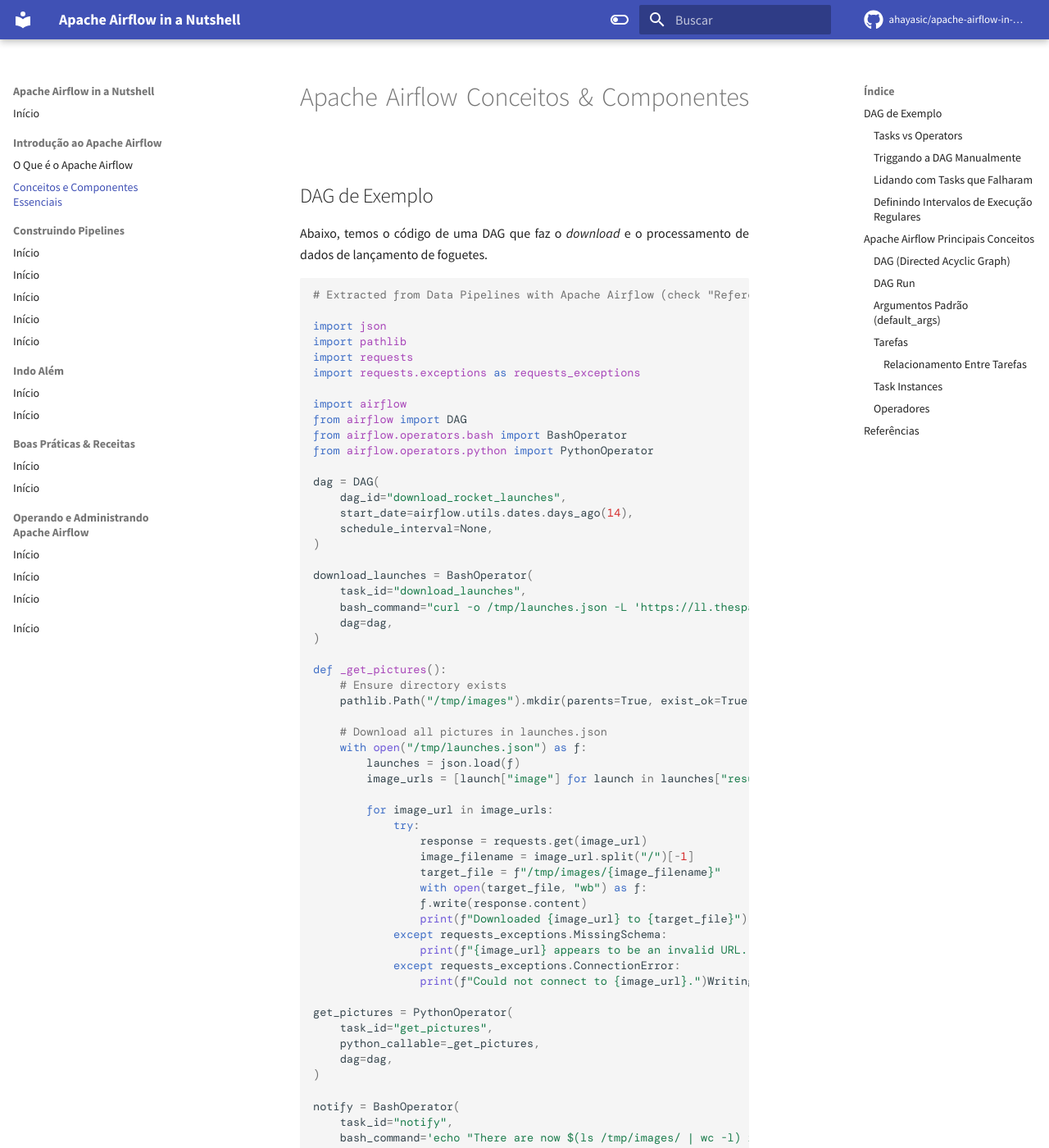
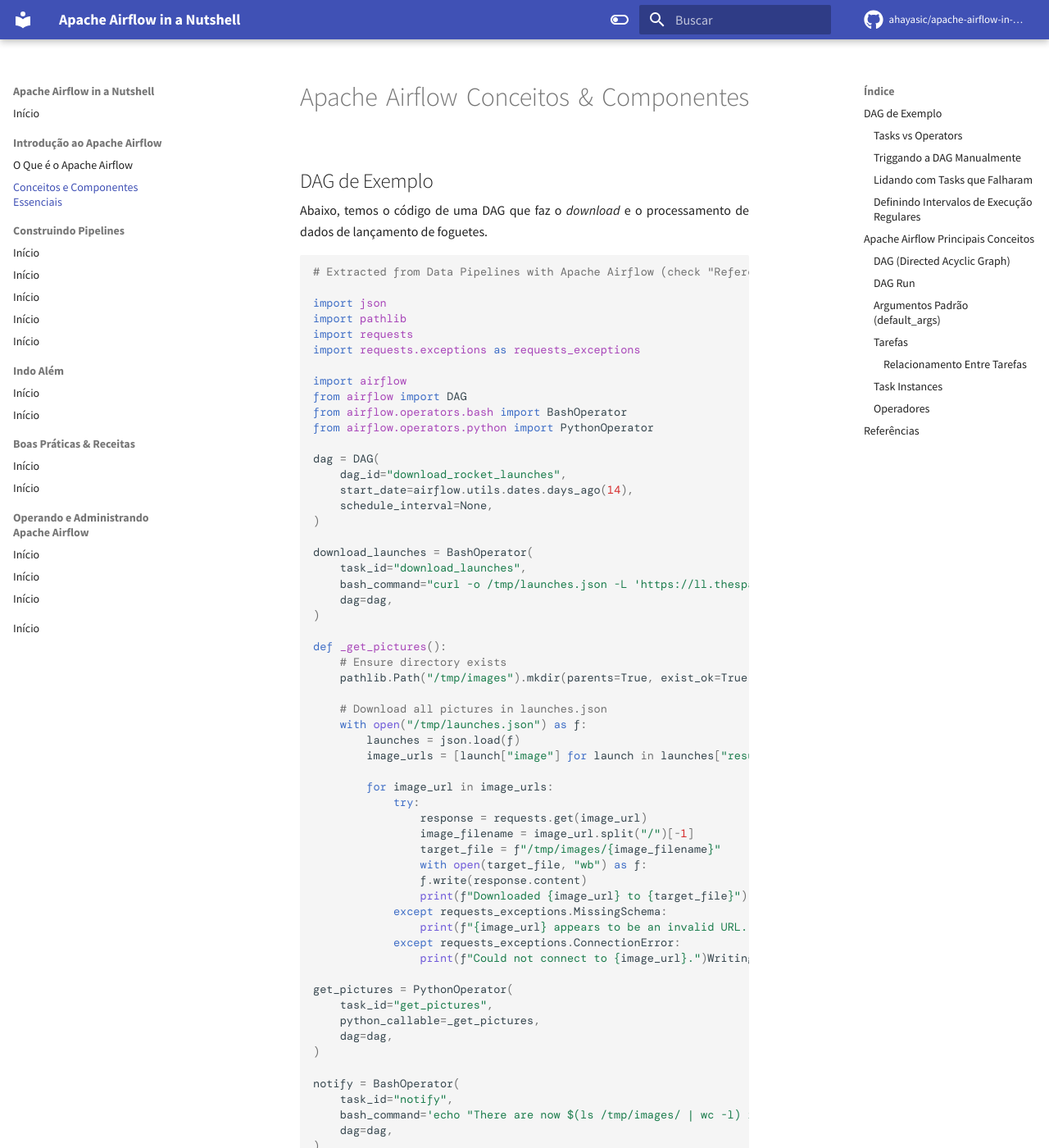
Before and after one commit to ahayasic/apache-airflow-in-a-nutshell, an MkDocs documentation site: the page built from docs/essential_concepts_and_components.md, in a window 1280 px wide and 1400 px high. Shown: the whole window at 82% size. Built offline with MkDocs 1.6.1 and Material for MkDocs 9.7.7, drawn with Linux system fonts in a browser that asks for light colours; some web fonts are replaced; comment, search, counter and statistics services are not loaded.

Commit message:
Update font sizes and heading margins

```diff
--- a/docs/stylesheets/extra.css
+++ b/docs/stylesheets/extra.css
@@ -9,3 +9,29 @@
         text-align: justify;
     }
 }
+
+.post__img_legend {
+    text-align: center;
+    font-size: 0.7rem;
+    margin-bottom: 1rem;
+}
+
+.md-typeset h1 {
+    margin: 0 0 -0.5rem;
+}
+
+.md-typeset h2 {
+    margin: 1.6rem 0 -0.5rem;
+}
+
+.md-typeset h3 {
+    margin: 1.4rem 0 -0.5rem;
+}
+
+.md-typeset .admonition, .md-typeset details {
+    font-size: 0.75rem;
+}
+
+.md-typeset .footnote {
+    font-size: 0.75rem;
+}
```
